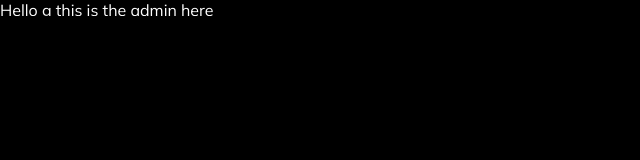
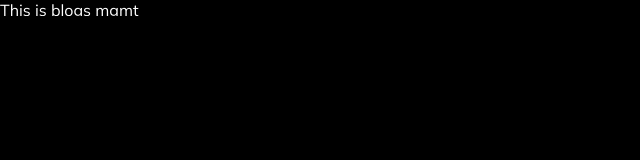
Before and after one commit to Ali-Hassan2/shoRx, a Next.js app in the folder alito/: page /admin/dashboard/blog_mgmt in a window 1280 px wide. Shown: the top 160 px of the page, without its empty margins (0-640 px from the left). Built offline with nearby package versions, Linux system fonts and the light colour scheme; a web font is replaced by a local one.

Commit message:
Working on admindashboard

```diff
--- a/alito/pages/admin/dashboard/blog_mgmt/index.tsx
+++ b/alito/pages/admin/dashboard/blog_mgmt/index.tsx
@@ -1,7 +1,12 @@
+import { BlogsMgmt } from "@/ui";
 import React from "react";
 
 const index = () => {
-  return <div>Hello g this is the admin here</div>;
+  return (
+    <>
+      <BlogsMgmt />
+    </>
+  );
 };
 
 export default index;
--- a/alito/ui/admin/blogs-management/blogmgmt.tsx
+++ b/alito/ui/admin/blogs-management/blogmgmt.tsx
@@ -1,7 +1,7 @@
 import React from "react";
 
 const BlogsMgmt = () => {
-  return <div></div>;
+  return <div>This is blogs mgmt</div>;
 };
 
 export { BlogsMgmt };
```
